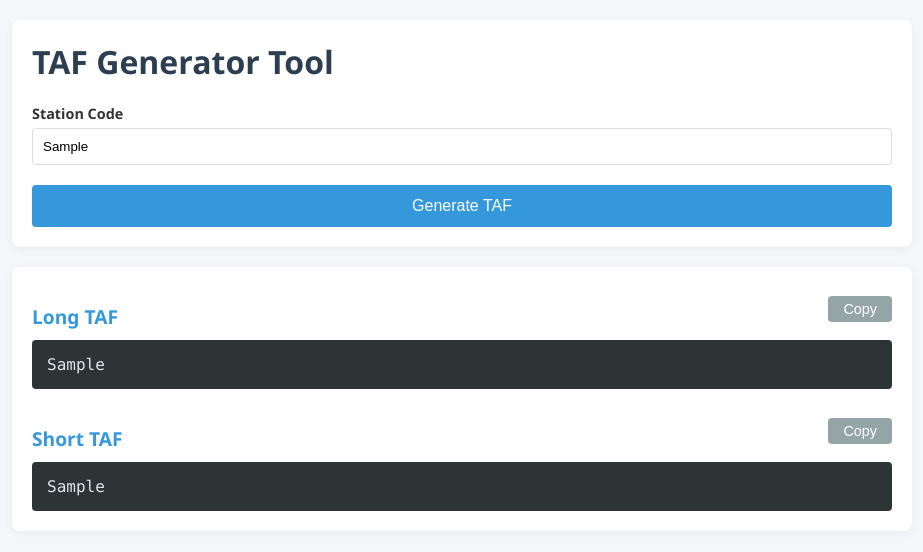
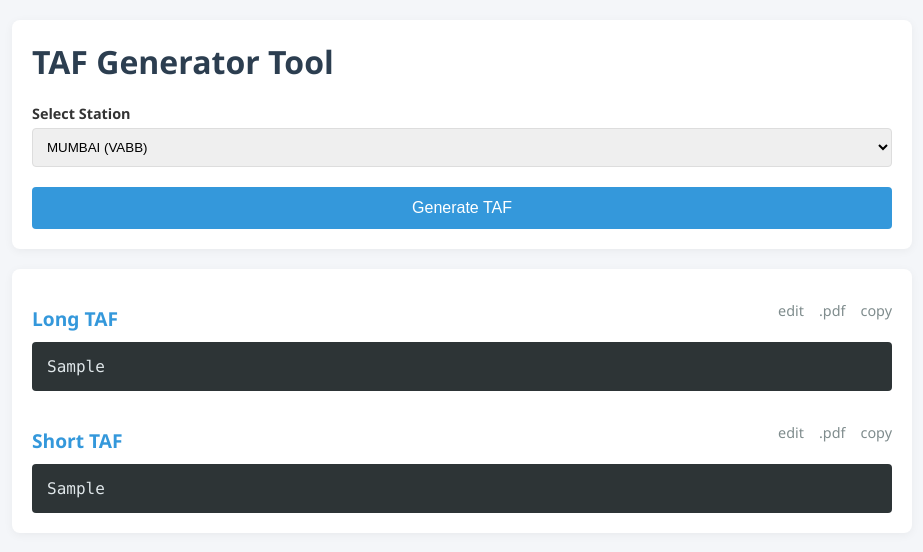
Before and after one commit to synkline/taFor, a Flask app: template templates/index.html in a window 1280 px wide. Shown: the top 552 px of the page, without its empty margins (178-1101 px from the left). Run offline with Flask 3, Linux system fonts and the light colour scheme; the template is opened without the code that fills it: most values are stand-ins (such as "Sample title", 1, 10 or a date in 2020); some libraries are stand-ins or nearby versions.

Commit message:
added new stations and minor logic improvements

```diff
--- a/templates/index.html
+++ b/templates/index.html
@@ -5,6 +5,7 @@
     <meta charset="UTF-8">
     <meta name="viewport" content="width=device-width, initial-scale=1.0">
     <title>TAF Generator</title>
+    <script src="https://cdnjs.cloudflare.com/ajax/libs/jspdf/2.5.1/jspdf.umd.min.js"></script>
     <style>
         :root {
             --bg-color: #f4f6f9;
@@ -58,7 +59,8 @@
             font-size: 0.9rem;
         }
 
-        input[type="text"] {
+        input[type="text"],
+        select {
             width: 100%;
             padding: 10px;
             margin-top: 5px;
@@ -114,6 +116,7 @@
             color: #7f8c8d;
             margin-top: 10px;
         }
+
         .header-row {
             display: flex;
             justify-content: space-between;
@@ -123,18 +126,46 @@
 
         .header-row h2 {
             margin-bottom: 0;
+            display: flex;
+            align-items: center;
+            gap: 10px;
         }
 
-        .copy-btn {
-            background-color: #95a5a6;
-            width: auto;
-            padding: 5px 15px;
-            margin-top: 0;
-            font-size: 0.9rem;
+        .action-group {
+            display: flex;
+            gap: 15px;
+            align-items: center;
         }
 
-        .copy-btn:hover {
-            background-color: #7f8c8d;
+        .action-link {
+            cursor: pointer;
+            color: #7f8c8d;
+            font-size: 0.9rem;
+            text-decoration: none;
+            transition: color 0.2s;
+        }
+
+        .action-link:hover {
+            color: var(--accent);
+            text-decoration: underline;
+        }
+
+        .edited-badge {
+            font-size: 0.7rem;
+            background-color: #f1c40f;
+            color: #fff;
+            padding: 2px 6px;
+            border-radius: 4px;
+            display: none;
+            /* Hidden by default */
+            vertical-align: middle;
+        }
+
+        .taf-box[contenteditable="true"] {
+            border: 2px solid var(--accent);
+            outline: none;
+            background-color: #34495e;
+            /* Slightly lighter when editing */
         }
     </style>
 </head>
@@ -148,9 +179,19 @@
             <form action="/generate" method="POST">
 
 
-                <label for="station">Station Code</label>
-                <input type="text" id="station" name="station" value="{{ last_station or 'VABB' }}"
-                    placeholder="e.g. VABB">
+                <label for="station">Select Station</label>
+                <select id="station" name="station">
+                    <option value="VABB" {% if not last_station or last_station=='VABB' %}selected{% endif %}>MUMBAI
+                        (VABB)</option>
+                    <option value="VANM" {% if last_station=='VANM' %}selected{% endif %}>NAVI MUMBAI (VANM)</option>
+                    <option value="VAAU" {% if last_station=='VAAU' %}selected{% endif %}>AURANGABAD (VAAU)</option>
+                    <option value="VASD" {% if last_station=='VASD' %}selected{% endif %}>SHIRDI (VASD)</option>
+                    <option value="VAJJ" {% if last_station=='VAJJ' %}selected{% endif %}>JUHU (VAJJ)</option>
+                    <option value="VAKP" {% if last_station=='VAKP' %}selected{% endif %}>KOLHAPUR (VAKP)</option>
+                    <option value="VOLT" {% if last_station=='VOLT' %}selected{% endif %}>LATUR (VOLT)</option>
+                    <option value="VOSR" {% if last_station=='VOSR' %}selected{% endif %}>SINDHUDURG (VOSR)</option>
+                    <option value="VOND" {% if last_station=='VOND' %}selected{% endif %}>NANDED (VOND)</option>
+                </select>
 
                 <button type="submit">Generate TAF</button>
             </form>
@@ -166,32 +207,80 @@
         {% if long_taf %}
         <div class="card">
             <div class="header-row">
-                <h2>Long TAF</h2>
-                <button class="copy-btn" onclick="copyToClipboard('long-taf')">Copy</button>
+                <h2>Long TAF <span id="long-taf-edited" class="edited-badge">EDITED</span></h2>
+                <div class="action-group">
+                    <span class="action-link" onclick="enableEdit('long-taf')">edit</span>
+                    <span class="action-link" onclick="generatePDF('long-taf', 'Long_TAF')">.pdf</span>
+                    <span class="action-link" onclick="copyToClipboard('long-taf', this)">copy</span>
+                </div>
             </div>
             <div class="taf-box" id="long-taf">{{ long_taf }}</div>
 
             <div class="header-row" style="margin-top: 20px;">
-                <h2>Short TAF</h2>
-                <button class="copy-btn" onclick="copyToClipboard('short-taf')">Copy</button>
+                <h2>Short TAF <span id="short-taf-edited" class="edited-badge">EDITED</span></h2>
+                <div class="action-group">
+                    <span class="action-link" onclick="enableEdit('short-taf')">edit</span>
+                    <span class="action-link" onclick="generatePDF('short-taf', 'Short_TAF')">.pdf</span>
+                    <span class="action-link" onclick="copyToClipboard('short-taf', this)">copy</span>
+                </div>
             </div>
             <div class="taf-box" id="short-taf">{{ short_taf }}</div>
         </div>
         {% endif %}
 
         <script>
-            function copyToClipboard(elementId) {
+            function copyToClipboard(elementId, btnElement) {
                 const text = document.getElementById(elementId).innerText;
                 navigator.clipboard.writeText(text).then(() => {
-                    const btn = document.querySelector(`button[onclick="copyToClipboard('${elementId}')"]`);
-                    const originalText = btn.innerText;
-                    btn.innerText = "Copied!";
+                    const originalText = btnElement.innerText;
+                    btnElement.innerText = "copied!";
                     setTimeout(() => {
-                        btn.innerText = originalText;
+                        btnElement.innerText = originalText;
                     }, 2000);
                 }).catch(err => {
                     console.error('Failed to copy: ', err);
                 });
+            }
+
+            function enableEdit(elementId) {
+                const box = document.getElementById(elementId);
+                const isEditable = box.getAttribute('contenteditable') === 'true';
+
+                if (!isEditable) {
+                    // Enter Edit Mode
+                    box.setAttribute('contenteditable', 'true');
+                    box.focus();
+
+                    // Add listener to detect changes
+                    box.addEventListener('input', function () {
+                        const badgeStartId = elementId + '-edited';
+                        document.getElementById(badgeStartId).style.display = 'inline-block';
+                    }, { once: true });
+
+                } else {
+                    // Exit Edit Mode
+                    box.setAttribute('contenteditable', 'false');
+                }
+            }
+
+            function generatePDF(elementId, filenamePrefix) {
+                const { jsPDF } = window.jspdf;
+                const doc = new jsPDF();
+
+                const content = document.getElementById(elementId).innerText;
+                const station = document.getElementById('station').value || 'STATION';
+
+                // Extract Issue Time (DDHHMMZ)
+                const timeStr = content.match(/\d{6}Z/);
+                const timeSuffix = timeStr ? `_${timeStr[0]}` : '';
+
+                doc.setFont("monospace"); // Use monospace for TAF
+                doc.setFontSize(12);
+
+                const lines = doc.splitTextToSize(content, 180);
+
+                doc.text(lines, 10, 10);
+                doc.save(`${station}_${filenamePrefix}${timeSuffix}.pdf`);
             }
         </script>
 
```
Also changed, not shown: deployment_guide.md (added, +102 -0 lines), scraper.py (+18 -1 lines), 1 other file.
